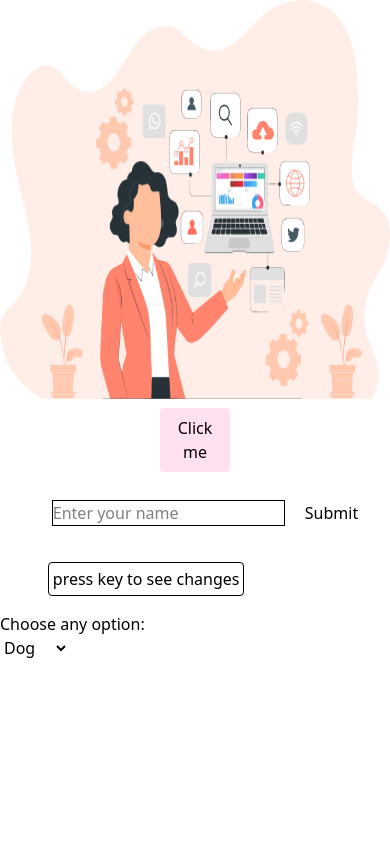
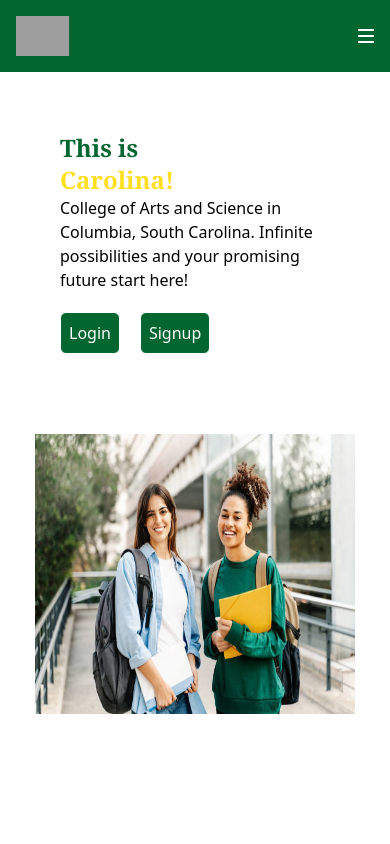
Before and after one commit to Khushi-jc04/task-day1, a React (Vite) app: page / in a window 390 px wide. Shown: the top 844 px of the page. Built offline with nearby package versions, Linux system fonts and the light colour scheme; grey boxes are pictures that could not be loaded.

Commit message:
hersection added

```diff
--- a/package.json
+++ b/package.json
@@ -14,7 +14,8 @@
     "@material-tailwind/react": "^2.1.10",
     "@tailwindcss/vite": "^4.1.16",
     "react": "^19.1.1",
-    "react-dom": "^19.1.1"
+    "react-dom": "^19.1.1",
+    "react-router-dom": "^7.9.5"
   },
   "devDependencies": {
     "@eslint/js": "^9.36.0",
--- a/src/App.jsx
+++ b/src/App.jsx
@@ -6,14 +6,15 @@ import { Sidebar } from './components/Sidebar'
 import { Card } from './components/Card'
 import photo from "./assets/photo2.png"
 import { Header } from './components/Header'
-import { HomePage } from './Days/Day-2/Pages/HomePage'
+// import { HomePage } from './Days/Day-2/Pages/HomePage'
 import { Page1 } from './Days/Day-3/Page1'
+import { HomePage } from './Days/Day-4/Pages/HomePage'
 function App() {
 
   return (
     <>
-    <Page1/>
-      {/* <HomePage/> */}
+    {/* <Page1/> */}
+      <HomePage/>
       {/* <div class="grid grid-flow-col"> */}
         {/* side bar*/}
         {/* <div class="row-span-3 w-50"> */}
--- /dev/null
+++ b/src/Days/Day-4/Pages/HomePage.jsx
@@ -0,0 +1,10 @@
+import { NavBar } from "../components/NavBar"
+import { Component1 } from "../components/Component1"
+export function HomePage(){
+    return(
+        <>
+        <NavBar/>
+        <Component1/>
+        </>
+    )
+}
--- /dev/null
+++ b/src/Days/Day-4/components/Component1.jsx
@@ -0,0 +1,36 @@
+import student from "../../../assets/Student.jpg"
+import { Link } from "react-router-dom"
+export function Component1() {
+    return (
+        <>
+            <div className="flex flex-wrap">
+                <div className="place-self-center p-15 md:20 lg:p-26 md:max-w-170 md:w-110 lg:w-170">
+                    <div className="md:text-8xl text-2xl font-serif flex flex-col font-semibold justify-center">
+                        <span className="text-green-800">
+                            This is
+                        </span>
+                        <span className="text-yellow-300">
+                         Carolina!
+                        </span>
+                    </div>
+                    <div className="">
+                        <p className="">
+                      College of Arts and Science in Columbia, South Carolina. Infinite possibilities and your promising future start here!
+                        </p>
+                    </div>
+                    <div className="flex gap-5 py-5">
+                      <button className="border-1 rounded-md p-2 bg-green-800 text-white">
+                        Login
+                      </button>
+                      <button className="border-1 rounded-md p-2 bg-green-800 text-white">
+                        Signup
+                      </button>
+                    </div>
+                </div>
+                <div className="md:ml-auto md:max-w-140 w-full md:w-70 lg:w-200 md:100">
+                    <img src={student} className="h-70 w-80 place-self-center w-40 md:h-170 md:w-165" alt="image" />
+                </div>
+            </div>
+        </>
+    )
+}
--- /dev/null
+++ b/src/Days/Day-4/components/NavBar.jsx
@@ -0,0 +1,56 @@
+import "./navbar.css"
+export function NavBar() {
+    return (
+        <>
+            <nav className="flex flex-wrap  bg-green-800 p-3 text-white w-full justify-between">
+                <div className="m-1 flex-wrap flex">
+                    <img src="https://res2.weblium.site/res/5f05a781c91c5b00229bcef4/5f1162dec3ffc600210d627c?nowebp" alt="image" className="lg:h-20 h-10" />
+
+                </div>
+                <div className="md:hidden ml-auto place-self-center">
+                    <svg
+                        xmlns="<http://www.w3.org/2000/svg>"
+                        id="menu-button"
+                        className="h-6 w-6 cursor-pointer md:hidden block ml-auto"
+                        fill="none"
+                        viewBox="0 0 24 24"
+                        stroke="currentColor"
+                        onClick={() => {
+                            menu.classList.toggle('hidden')
+                        }}
+
+                    >
+                        <path
+                            stroke-lineCap="round"
+                            stroke-lineJoin="round"
+                            stroke-width="2"
+                            d="M4 6h16M4 12h16M4 18h16"
+                        />
+                    </svg>
+                    <div className="hidden ml-auto place-self-center" id="menu">
+
+                    <ul className="md:flex gap-5 text-white-500 font-bold text-lg">
+                        <li className="hover:text-yellow-300">About us</li>
+                        <li className="hover:text-yellow-300">Acadmic</li>
+                        <li className="hover:text-yellow-300">Campus Life</li>
+                        <li className="hover:text-yellow-300">News</li>
+                        <li className="hover:text-yellow-300">Contact</li>
+                    </ul>
+                </div>
+
+                </div>
+                <div className="hidden md:flex ml-auto place-self-center" >
+
+                    <ul className="md:flex gap-5 text-white-500 font-bold text-lg" id="nav">
+                        <li className="hover:text-yellow-300">About us</li>
+                        <li className="hover:text-yellow-300">Acadmic</li>
+                        <li className="hover:text-yellow-300">Campus Life</li>
+                        <li className="hover:text-yellow-300">News</li>
+                        <li className="hover:text-yellow-300">Contact</li>
+                    </ul>
+                </div>
+            </nav>
+        </>
+
+    )
+}
--- /dev/null
+++ b/src/Days/Day-4/components/navbar.css
@@ -0,0 +1,3 @@
+ li:hover{
+    color:"yellow"
+}
--- a/src/main.jsx
+++ b/src/main.jsx
@@ -3,11 +3,13 @@ import { createRoot } from 'react-dom/client'
 import './index.css'
 import App from './App.jsx'
 import { Parent } from './Days/Day-3/Parent.jsx'
+import {BrowserRouter,Routes,Route} from "react-router-dom"
 
 createRoot(document.getElementById('root')).render(
 <>
-
+<BrowserRouter>
 <App />
-<Parent/>
+</BrowserRouter>
+{/* <Parent/> */}
 </>
 )
```
Also changed, not shown: src/Days/Day-4/components/Login.jsx (added, +7 -0 lines), src/assets/Student.jpg (added), 1 other file (tests, documents, lock files or other folders).
